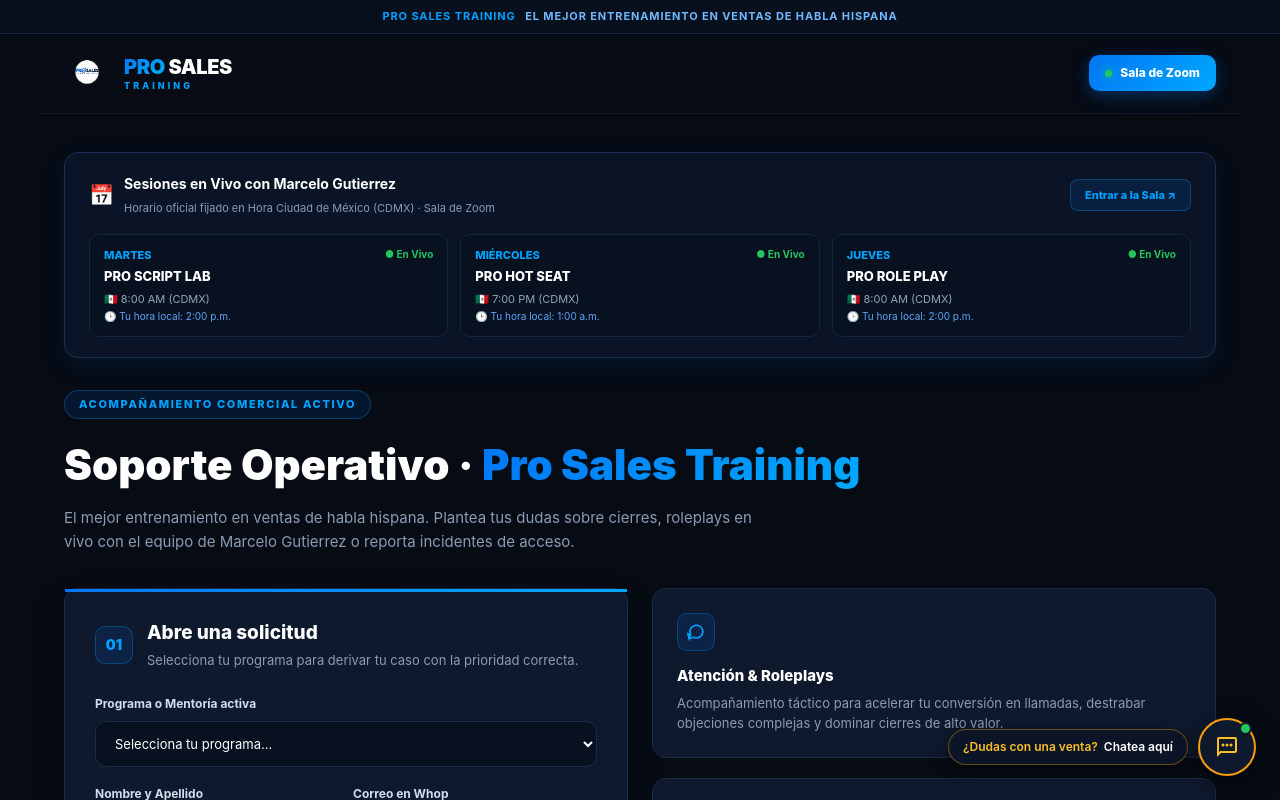
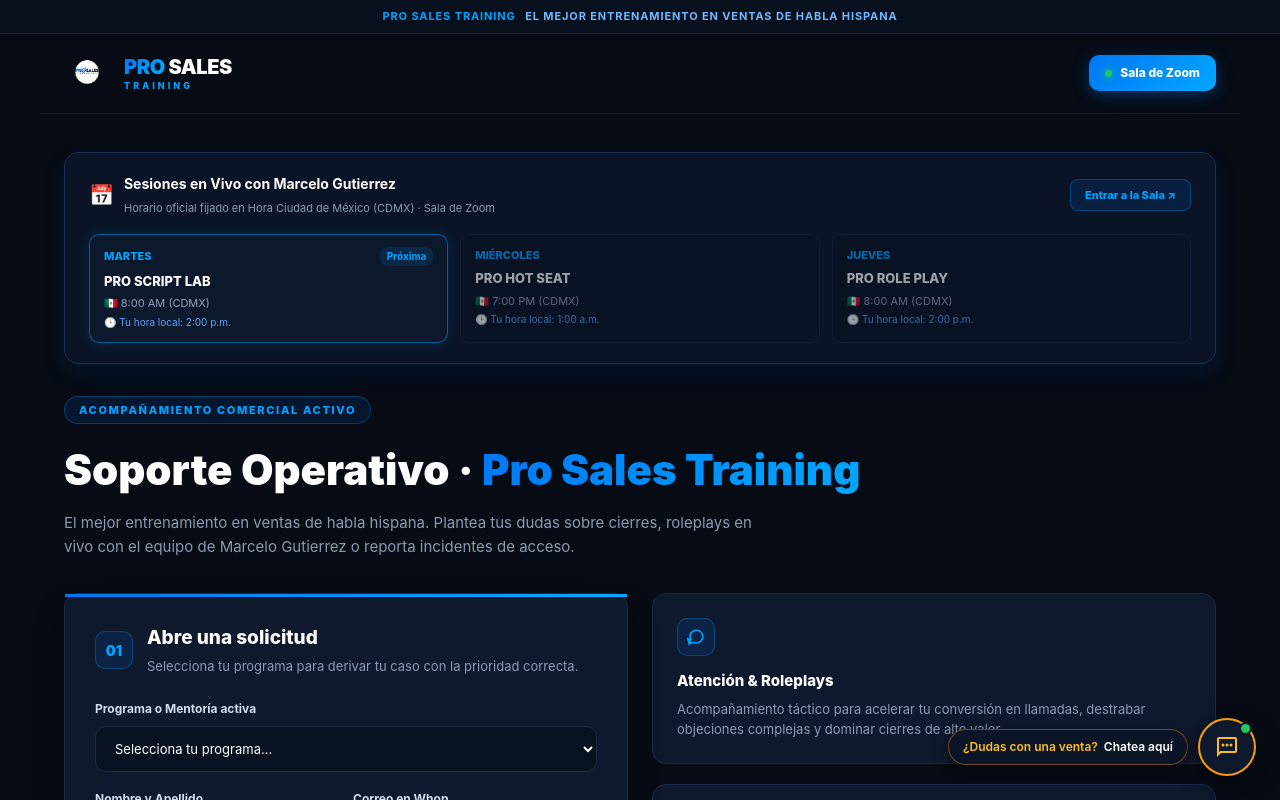
Before and after one commit to emicortes-hub/serve-happiness, a Next.js app: page /experiences/1 in a window 1280 px wide. Shown: the top 800 px of the page. Built offline with nearby package versions, Linux system fonts and the light colour scheme.

Commit message:
Resaltar dinamicamente la sesion activa o proxima segun el dia

```diff
--- a/app/experiences/[experienceId]/page.tsx
+++ b/app/experiences/[experienceId]/page.tsx
@@ -81,13 +81,14 @@ export default function ProSalesTrainingExperience(props: PageProps) {
   const [toastMessage, setToastMessage] = useState<string | null>(null);
   const [openFaq, setOpenFaq] = useState<number | null>(null);
   const [userTimeZone, setUserTimeZone] = useState<string>('');
-
+  const [currentDay, setCurrentDay] = useState<number | null>(null);
   useEffect(() => {
   try {
     setUserTimeZone(Intl.DateTimeFormat().resolvedOptions().timeZone);
   } catch {
     setUserTimeZone('Local');
   }
+  setCurrentDay(new Date().getDay());
 }, []);
 
   const toggleFaq = (idx: number) => {
@@ -319,24 +320,92 @@ export default function ProSalesTrainingExperience(props: PageProps) {
           >
             {SESSIONS.map((sess, idx) => {
               const localTime = getLocalSessionTime(sess.utcHour, sess.utcMinute);
+
+              // Mapeo del día según el texto de sess.day
+              const dayLower = sess.day.toLowerCase();
+              let sessionDayNum = 2; // Default Martes
+              if (dayLower.includes('mar') || dayLower.includes('tues')) sessionDayNum = 2;
+              if (dayLower.includes('mié') || dayLower.includes('mie') || dayLower.includes('wed')) sessionDayNum = 3;
+              if (dayLower.includes('jue') || dayLower.includes('thur')) sessionDayNum = 4;
+
+              const isToday = currentDay === sessionDayNum;
+
+              // Cálculo de la próxima sesión
+              const nextTargetDay =
+                currentDay === null || currentDay <= 2
+                  ? 2
+                  : currentDay === 3
+                  ? 3
+                  : currentDay === 4
+                  ? 4
+                  : 2;
+
+              const isNext = !isToday && nextTargetDay === sessionDayNum;
+              const isHighlighted = isToday || isNext;
+
               return (
                 <div
                   key={idx}
                   style={{
-                    backgroundColor: '#081120',
-                    border: '1px solid #16243d',
+                    backgroundColor: isToday ? '#0d1d36' : isHighlighted ? '#0c182c' : '#081120',
+                    border: isToday
+                      ? '1.5px solid #22c55e'
+                      : isHighlighted
+                      ? '1.5px solid rgba(0, 162, 255, 0.5)'
+                      : '1px solid #16243d',
+                    boxShadow: isToday
+                      ? '0 0 18px rgba(34, 197, 94, 0.25)'
+                      : isHighlighted
+                      ? '0 0 14px rgba(0, 162, 255, 0.15)'
+                      : 'none',
+                    opacity: isHighlighted ? 1 : 0.6,
                     borderRadius: '10px',
                     padding: '12px 14px',
+                    transition: 'all 0.3s ease',
                   }}
                 >
-                  <div style={{ display: 'flex', justifyContent: 'space-between', alignItems: 'center', marginBottom: '4px' }}>
-                    <span style={{ fontSize: '11px', fontWeight: 800, color: '#00a2ff', textTransform: 'uppercase' }}>
+                  <div style={{ display: 'flex', justifyContent: 'space-between', alignItems: 'center', marginBottom: '6px' }}>
+                    <span
+                      style={{
+                        fontSize: '11px',
+                        fontWeight: 800,
+                        color: isToday ? '#22c55e' : '#00a2ff',
+                        textTransform: 'uppercase',
+                      }}
+                    >
                       {sess.day}
                     </span>
-                    <span style={{ fontSize: '10px', color: '#22c55e', fontWeight: 700 }}>
-                      ● En Vivo
+
+                    {isToday ? (
+                      <span
+                        style={{
+                          fontSize: '10px',
+                          color: '#22c55e',
+                          fontWeight: 700,
+                          backgroundColor: 'rgba(34, 197, 94, 0.15)',
+                          border: '1px solid rgba(34, 197, 94, 0.35)',
+                          padding: '2px 7px',
+                          borderRadius: '8px',
+                        }}
+                      >
+                        ● Hoy en Vivo
                       </span>
+                    ) : isNext ? (
+                      <span
+                        style={{
+                          fontSize: '10px',
+                          color: '#00a2ff',
+                          fontWeight: 700,
+                          backgroundColor: 'rgba(0, 162, 255, 0.12)',
+                          padding: '2px 7px',
+                          borderRadius: '8px',
+                        }}
+                      >
+                        Próxima
+                      </span>
+                    ) : null}
                   </div>
+
                   <div style={{ fontSize: '13px', fontWeight: 800, color: '#ffffff', marginBottom: '4px' }}>
                     {sess.title}
                   </div>
@@ -344,7 +413,7 @@ export default function ProSalesTrainingExperience(props: PageProps) {
                     🇲🇽 {sess.mexicoTime}
                   </div>
                   {localTime && (
-                    <div style={{ fontSize: '10px', color: '#60a5fa', marginTop: '2px' }}>
+                    <div style={{ fontSize: '10px', color: '#60a5fa', marginTop: '3px' }}>
                       🕒 Tu hora local: {localTime}
                     </div>
                   )}
```
Lines whose indentation alone changed are shown as unchanged.
